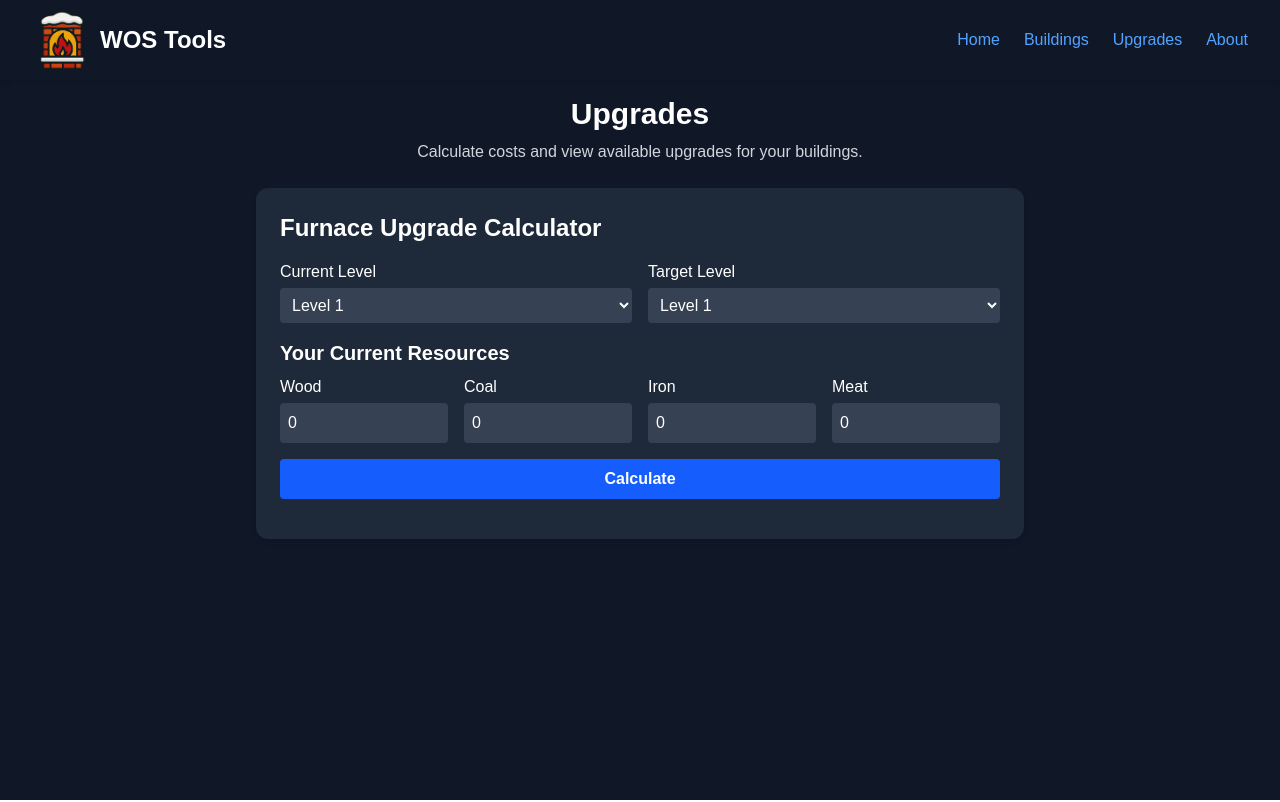
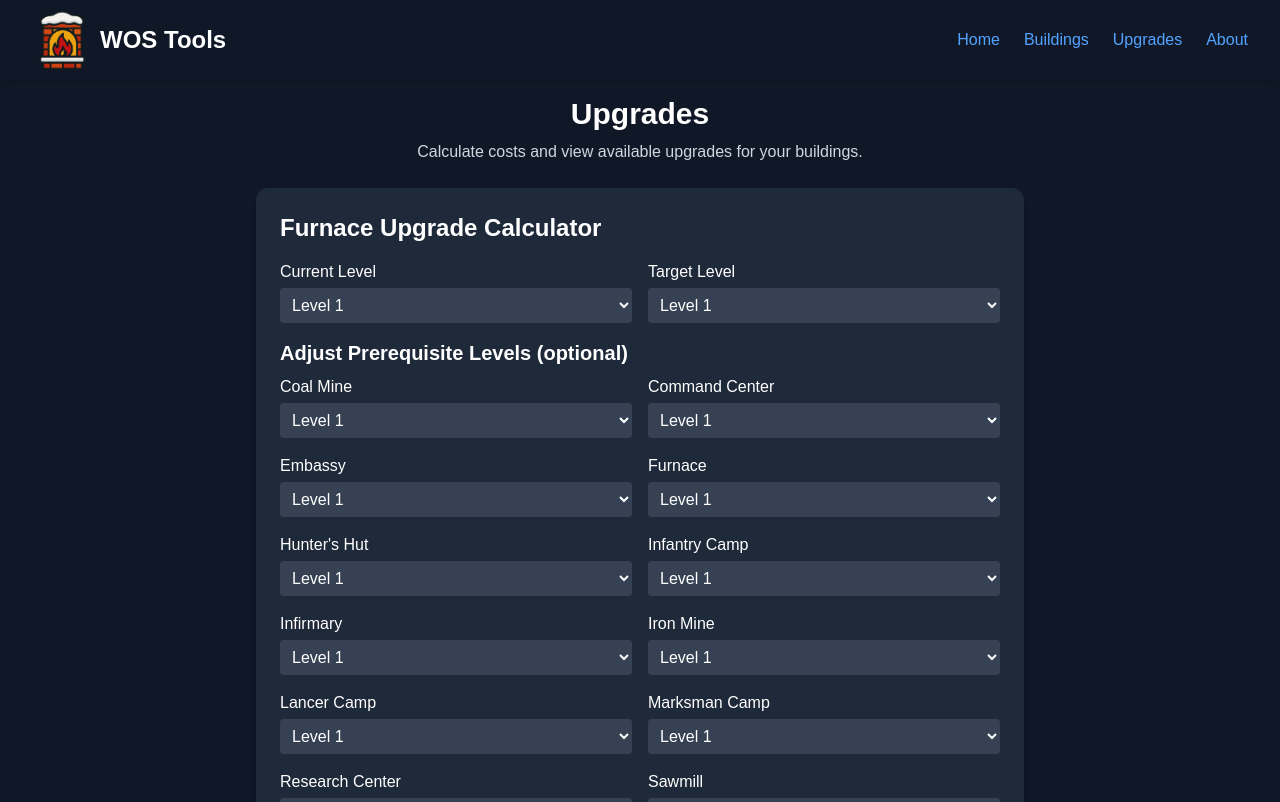
Before and after one commit to Taifinkaba/WhiteoutSurvivalTools, a Next.js app in the folder wos-tools/: page /upgrades in a window 1280 px wide. Shown: the top 802 px of the page. Built offline with nearby package versions, Linux system fonts and the light colour scheme.

Commit message:
calculator can now get users current level and seperate base levels and map out what to upgrade

```diff
--- a/wos-tools/components/LevelSelector.tsx
+++ b/wos-tools/components/LevelSelector.tsx
@@ -5,10 +5,11 @@ interface Props {
     label: string;
     value: number;
     minLevel?: number;
+    maxLevel?: number; // added maxLevel
     onChange: (lvl: number) => void;
 }
 
-export default function LevelSelector({ building, label, value, minLevel = 1, onChange }: Props) {
+export default function LevelSelector({ building, label, value, minLevel = 1, maxLevel, onChange }: Props) {
     return (
         <div>
             <label className="block mb-1">{label}</label>
@@ -18,7 +19,7 @@ export default function LevelSelector({ building, label, value, minLevel = 1, on
                 className="w-full p-2 rounded bg-gray-700 text-white"
             >
                 {building.upgrades
-                    .filter((u) => u.level >= minLevel)
+                    .filter((u) => u.level >= minLevel && (maxLevel ? u.level <= maxLevel : true))
                     .map((u) => (
                         <option key={u.level} value={u.level}>
                             Level {u.level}
--- a/wos-tools/components/UpgradesCalculator.tsx
+++ b/wos-tools/components/UpgradesCalculator.tsx
@@ -1,11 +1,11 @@
 "use client";
 
 import { useState } from "react";
-import type { ResourceCost, BuildingData, CalcResult } from "../data/types";
+import type { BuildingData, ResourceCost, CalcResult } from "../data/types";
+import { allBuildings } from "../data/allBuildings";
 import { calculateUpgradeResources } from "../utils/calculateUpgrades";
 import ResourceInput from "./ResourceInput";
 import LevelSelector from "./LevelSelector";
-import UpgradeResults from "./UpgradeResults";
 
 interface Props {
     building: BuildingData;
@@ -14,36 +14,32 @@ interface Props {
 export default function UpgradesCalculator({ building }: Props) {
     const [currentLevel, setCurrentLevel] = useState(1);
     const [targetLevel, setTargetLevel] = useState(1);
+    const [buildingLevels, setBuildingLevels] = useState<Record<string, number>>({});
     const [ownedResources, setOwnedResources] = useState<ResourceCost>({});
     const [result, setResult] = useState<CalcResult | null>(null);
 
+    const handleLevelChange = (name: string, lvl: number) => {
+        setBuildingLevels((prev) => ({ ...prev, [name]: lvl }));
+    };
+
     const handleCalculate = () => {
-        const buildingMap = new Map<string, { from: number; to: number }>();
-
-        // Pass the main building's current level as baseline for prerequisites
-        const neededResources = calculateUpgradeResources(
+        const calcResult = calculateUpgradeResources(
             building,
             currentLevel,
             targetLevel,
             ownedResources,
-            buildingMap,
-            currentLevel
+            new Map(),
+            currentLevel // main building baseline
         );
 
-        // Convert buildingMap to an array for display
-        const buildingList = Array.from(buildingMap.entries()).map(([name, levels]) => ({
-            name,
-            from: levels.from,
-            to: levels.to,
-        }));
-
-        setResult({ resources: neededResources, buildings: buildingList });
+        setResult(calcResult);
     };
 
     return (
         <div className="bg-gray-800 p-6 rounded-xl shadow-md max-w-3xl mx-auto mt-6 text-white">
             <h2 className="text-2xl font-bold mb-4">{building.name} Upgrade Calculator</h2>
 
+            {/* Current & Target Level */}
             <div className="grid grid-cols-2 gap-4 mb-4">
                 <LevelSelector
                     building={building}
@@ -63,6 +59,23 @@ export default function UpgradesCalculator({ building }: Props) {
                 />
             </div>
 
+            {/* Prerequisite adjustments */}
+            <h3 className="text-xl font-semibold mb-2">Adjust Prerequisite Levels (optional)</h3>
+            <div className="grid grid-cols-2 gap-4 mb-4">
+                {Object.values(allBuildings).map((b) => (
+                    <LevelSelector
+                        key={b.name}
+                        building={b}
+                        label={b.name}
+                        value={buildingLevels[b.name] ?? currentLevel}
+                        minLevel={0}
+                        maxLevel={currentLevel} // cap at main building level
+                        onChange={(lvl) => handleLevelChange(b.name, lvl)}
+                    />
+                ))}
+            </div>
+
+            {/* Owned Resources */}
             <h3 className="text-xl font-semibold mb-2">Your Current Resources</h3>
             <ResourceInput
                 resources={ownedResources}
@@ -78,7 +91,36 @@ export default function UpgradesCalculator({ building }: Props) {
                 Calculate
             </button>
 
-            {result && <UpgradeResults result={result} />}
+            {result && (
+                <>
+                    {/* Totals */}
+                    <div className="bg-gray-700 p-4 rounded mt-4">
+                        <h3 className="text-lg font-semibold mb-2">Resources Needed:</h3>
+                        <ul className="list-disc pl-5">
+                            {Object.entries(result.totals).map(([res, amt]) => (
+                                <li key={res} className="capitalize">
+                                    {res}: {amt.toLocaleString()}
+                                </li>
+                            ))}
+                        </ul>
+                    </div>
+
+                    {/* Steps */}
+                    <div className="bg-gray-700 p-4 rounded mt-4">
+                        <h3 className="text-lg font-semibold mb-2">Buildings to Upgrade:</h3>
+                        <ul className="list-disc pl-5">
+                            {result.steps.map((step, i) => (
+                                <li key={i}>
+                                    {step.building}: Level {step.level} — Cost:{" "}
+                                    {Object.entries(step.cost)
+                                        .map(([res, amt]) => `${res}: ${amt.toLocaleString()}`)
+                                        .join(", ")}
+                                </li>
+                            ))}
+                        </ul>
+                    </div>
+                </>
+            )}
         </div>
     );
 }
--- a/wos-tools/data/types.ts
+++ b/wos-tools/data/types.ts
@@ -18,7 +18,15 @@ export type BuildingData = {
     upgrades: Upgrade[];
 };
 
+export type UpgradeStep = {
+    building: string;
+    level: number;
+    cost: ResourceCost;
+    time: string | null;
+    power: number;
+};
+
 export type CalcResult = {
-    resources: ResourceCost;
-    buildings: { name: string; from: number; to: number }[];
+    steps: UpgradeStep[];
+    totals: ResourceCost;
 };
--- a/wos-tools/utils/calculateUpgrades.ts
+++ b/wos-tools/utils/calculateUpgrades.ts
@@ -1,4 +1,4 @@
-import type { BuildingData, ResourceCost } from "../data/types";
+import type { BuildingData, ResourceCost, UpgradeStep, CalcResult } from "../data/types";
 import { allBuildings } from "../data/allBuildings";
 
 // Map display names from prereqs to keys in allBuildings
@@ -19,8 +19,9 @@ export const buildingNameMap: Record<string, keyof typeof allBuildings> = {
 };
 
 /**
- * Calculates resources required to upgrade a building including all prerequisites.
- * The mainBuildingLevel only affects the first layer of prerequisites.
+ * Calculates upgrade steps and total resources required for a building,
+ * including prerequisites. The main building's current level acts as
+ * a baseline for prerequisite calculations.
  */
 export function calculateUpgradeResources(
     building: BuildingData,
@@ -28,9 +29,10 @@ export function calculateUpgradeResources(
     targetLevel: number,
     owned: ResourceCost,
     buildingMap: Map<string, { from: number; to: number }> = new Map(),
-    mainBuildingLevel?: number // optional, only set for main building
-): ResourceCost {
-    const accumulated: ResourceCost = {};
+    mainBuildingLevel: number = currentLevel
+): CalcResult {
+    const steps: UpgradeStep[] = [];
+    const totals: ResourceCost = {};
 
     // Update building map
     const existing = buildingMap.get(building.name);
@@ -40,18 +42,26 @@ export function calculateUpgradeResources(
         buildingMap.set(building.name, { from: existing.from, to: targetLevel });
     }
 
-    // Loop through levels
     for (let lvl = currentLevel + 1; lvl <= targetLevel; lvl++) {
         const upgrade = building.upgrades.find((u) => u.level === lvl);
         if (!upgrade) continue;
 
-        // Add direct cost
+        // Add this step
+        steps.push({
+            building: building.name,
+            level: lvl,
+            cost: upgrade.cost,
+            time: upgrade.time,
+            power: upgrade.power,
+        });
+
+        // Add to totals
         for (const [res, amt] of Object.entries(upgrade.cost)) {
             const key = res as keyof ResourceCost;
-            accumulated[key] = (accumulated[key] || 0) + amt;
+            totals[key] = (totals[key] || 0) + amt;
         }
 
-        // Handle prerequisites
+        // Handle prerequisites recursively
         if (upgrade.prereqs) {
             for (const [prereqName, prereqTargetLevel] of Object.entries(upgrade.prereqs)) {
                 const prereqKey = buildingNameMap[prereqName];
@@ -60,38 +70,34 @@ export function calculateUpgradeResources(
                 const prereqBuilding = allBuildings[prereqKey];
                 if (!prereqBuilding) continue;
 
-                // Determine the starting level for the prereq
+                // Start level for prerequisite is max(planned level, main building level)
                 const plannedLevel = buildingMap.get(prereqBuilding.name)?.to ?? 0;
+                const prereqCurrentLevel = Math.max(plannedLevel, mainBuildingLevel);
 
-                // Apply mainBuildingLevel only for the first layer (main building's direct prereqs)
-                const prereqCurrentLevel = mainBuildingLevel !== undefined && building.name === allBuildings.furnace.name
-                    ? Math.max(plannedLevel, mainBuildingLevel)
-                    : Math.max(plannedLevel, 1);
-
-                // Recursive call
-                const prereqResources = calculateUpgradeResources(
+                const prereqResult = calculateUpgradeResources(
                     prereqBuilding,
                     prereqCurrentLevel,
                     prereqTargetLevel,
                     {},
-                    buildingMap
+                    buildingMap,
+                    mainBuildingLevel
                 );
 
-                // Add resources
-                for (const [res, amt] of Object.entries(prereqResources)) {
+                // Merge prerequisite steps and totals
+                steps.push(...prereqResult.steps);
+                for (const [res, amt] of Object.entries(prereqResult.totals)) {
                     const key = res as keyof ResourceCost;
-                    accumulated[key] = (accumulated[key] || 0) + amt;
+                    totals[key] = (totals[key] || 0) + amt;
                 }
             }
         }
     }
 
     // Subtract owned resources
-    const finalNeed: ResourceCost = {};
-    for (const [res, amt] of Object.entries(accumulated)) {
+    for (const [res, amt] of Object.entries(totals)) {
         const key = res as keyof ResourceCost;
-        finalNeed[key] = Math.max(0, amt - (owned[key] || 0));
+        totals[key] = Math.max(0, amt - (owned[key] || 0));
     }
 
-    return finalNeed;
+    return { steps, totals };
 }
```
Also changed, not shown: wos-tools/components/UpgradeResults.tsx (+17 -10 lines).
